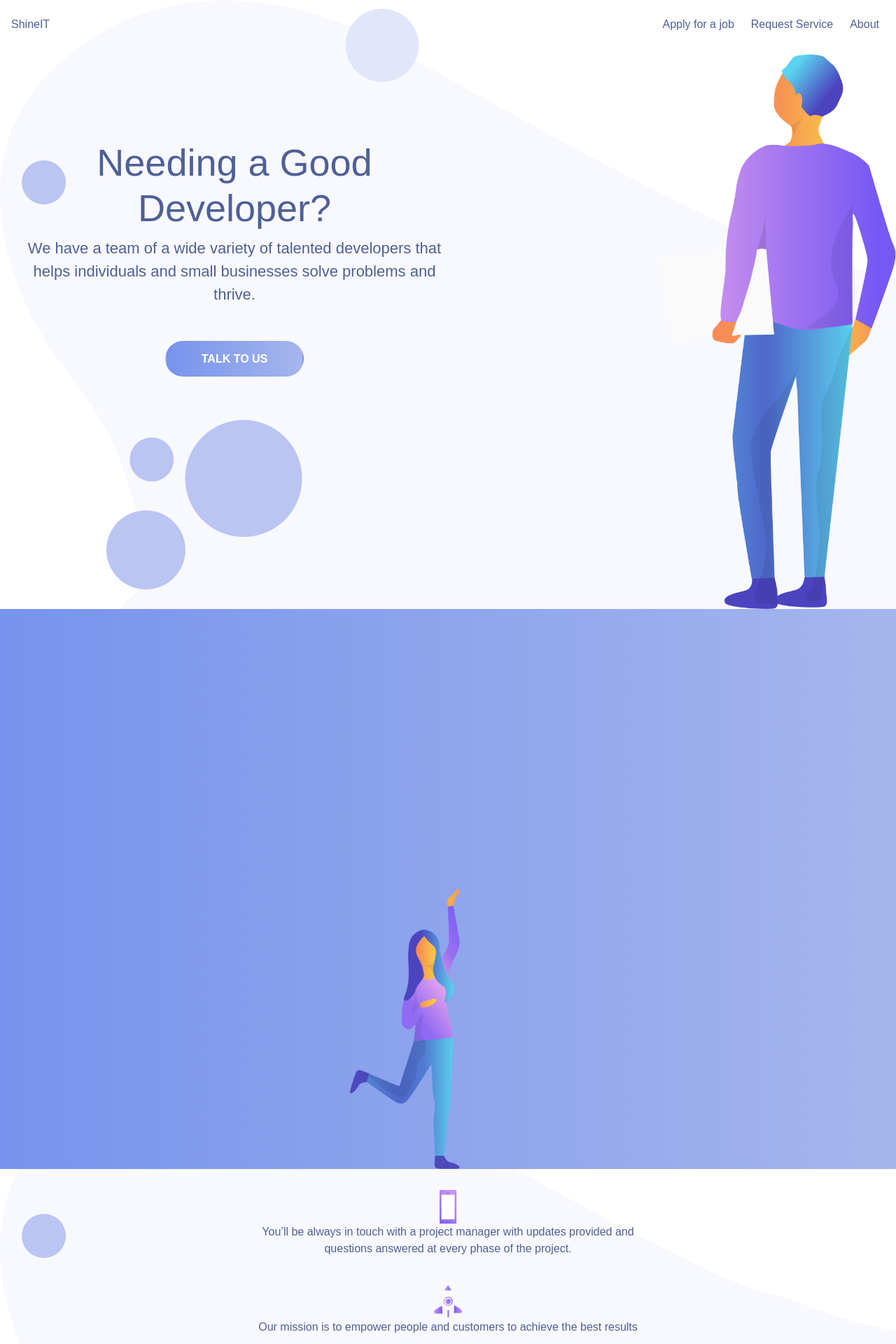
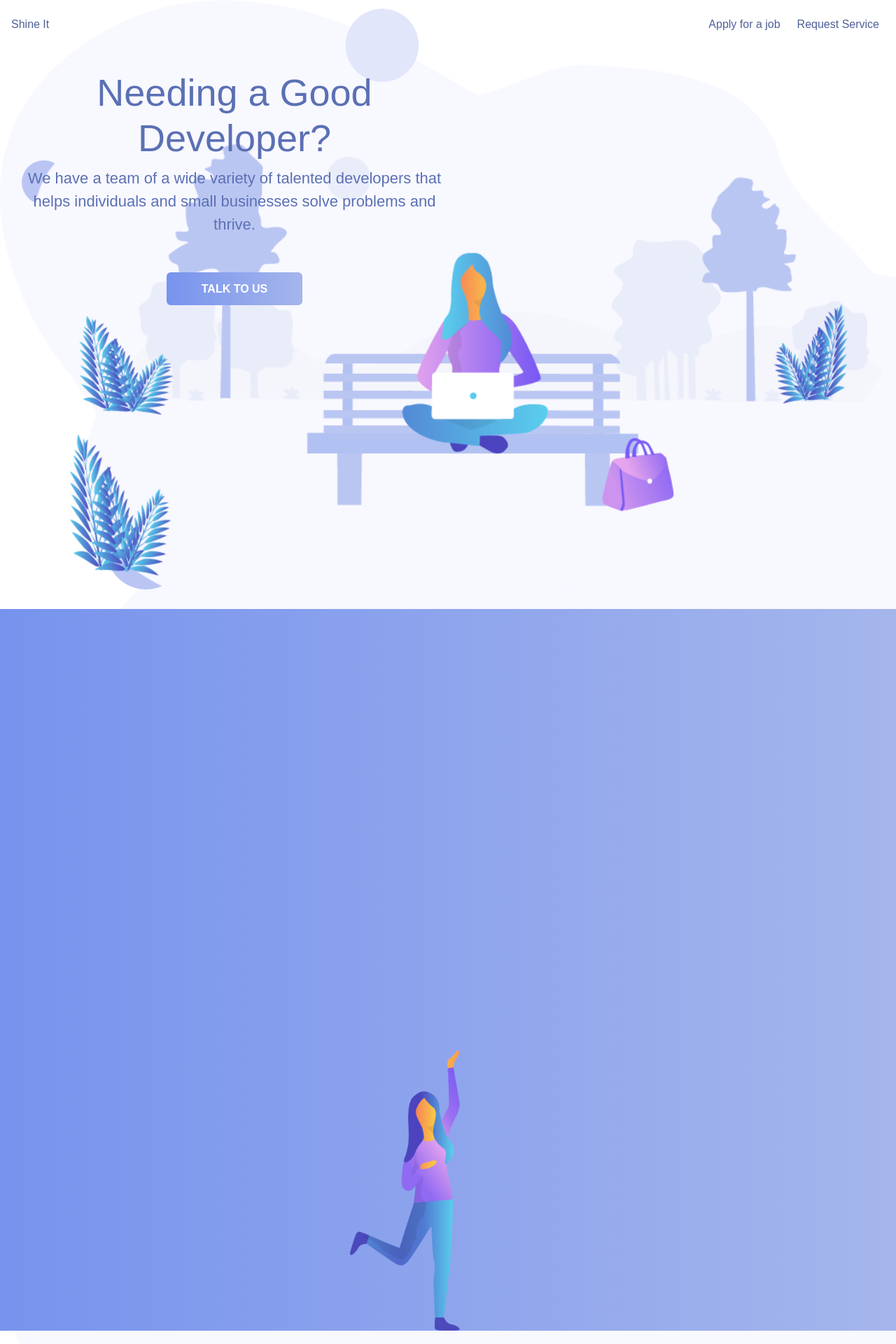
Before and after one commit to edilsongudo/itsite, a Django app: page / in a window 1280 px wide. Shown: the top 1920 px of the page at 70% size. Run offline with Django 3.2, Linux system fonts and the light colour scheme; some libraries are stand-ins or nearby versions; some web fonts are replaced.

Commit message:
Major Design and SEO improvements

```diff
--- a/Site/Site/settings.py
+++ b/Site/Site/settings.py
@@ -25,7 +25,8 @@
 # SECURITY WARNING: don't run with debug turned on in production!
 DEBUG = True
 
-ALLOWED_HOSTS = ['localhost', '127.0.0.1', '192.168.43.143']
+ALLOWED_HOSTS = ['localhost', '127.0.0.1',
+                 '192.168.43.143', 'www.shineitpro.com']
 
 
 # Application definition
@@ -37,6 +38,7 @@
     'django.contrib.sessions',
     'django.contrib.messages',
     'django.contrib.staticfiles',
+    'django.contrib.sitemaps',
     'itsite',
     'crispy_forms',
     'phonenumber_field',
--- a/Site/itsite/models.py
+++ b/Site/itsite/models.py
@@ -10,9 +10,9 @@
     name = models.CharField(max_length=100)
     email = models.EmailField()
     phone = PhoneNumberField(default='')
-    linkedin_profile_url = models.URLField(
+    linkedin_url = models.CharField(
         max_length=100, blank=True, null=True)
-    github_profile_url = models.URLField(max_length=100, blank=True, null=True)
+    github_url = models.CharField(max_length=100, blank=True, null=True)
     cv = models.FileField(upload_to=f'cvs')
     date_submited = models.DateTimeField(default=timezone.now)
 
--- a/Site/itsite/static/itsite/css/styles.css
+++ b/Site/itsite/static/itsite/css/styles.css
@@ -27,7 +27,7 @@
   height: auto;
   font-family: "Circular", Arial, Helvetica, sans-serif;
   overflow-x: hidden;
-  color: #4F6096;
+  color: #5B70B4;
   background-image: url(../img/PNG/Backgrounds/bg2.png);
 }
 
@@ -69,7 +69,7 @@
 }
 
 .first-section {
-  background: url("../img/PNG/Characters/man with documents.png");
+  background: url(../img/PNG/Examples/bg8-2.png);
   background-repeat: no-repeat;
   background-size: contain;
   background-position: right;
@@ -134,10 +134,7 @@
 }
 
 .cta {
-  border: 2px solid transparent;
-  background-image: linear-gradient(90deg, #7793ED, #A5B6EC);
-  color: #fff;
-  border-radius: 36px;
+  border-radius: 6px;
   padding-right: 50px;
   padding-left: 50px;
   padding-top: 15px;
@@ -145,11 +142,32 @@
   font-weight: bold;
 }
 
-.cta:hover {
+.cta1 {
+  border: 2px solid #7793ED;
   background: transparent;
-  border-color: #7793ED;
+  box-shadow: 1px 1px 1px  #A5B6EC;
   color: #7793ED;
+}
+
+.cta1:hover {
+  border: none;
+  background-image: linear-gradient(90deg, #7793ED, #A5B6EC);
+  color: white;
   transition: 0.3s;
+}
+
+
+.cta2 {
+  border: none;
+  background-image: linear-gradient(90deg, #7793ED, #A5B6EC);
+  color: white;
+}
+
+.cta2:hover {
+  border: 2px solid #7793ED;
+  background: transparent;
+  box-shadow: 1px 1px 1px  #A5B6EC;
+  color: #7793ED;
 }
 
 
@@ -157,6 +175,11 @@
   .title-with-paragraph {
     max-width: 70%;
   }
+
+.first-section {
+  /*background: none;
+*/  font-weight: bold;
+}
 
 .feature {
   max-width: 60%;
@@ -262,3 +285,16 @@
     max-width: 90%;
   }
 }
+
+
+
+/*To remove inline css*/
+.first-section .section-content {
+  display: flex;
+  align-items: center;
+  justify-content: space-between;
+}
+
+.section-content2 img {
+  height: 48px;
+}
--- a/Site/itsite/templates/itsite/home.html
+++ b/Site/itsite/templates/itsite/home.html
@@ -1,7 +1,11 @@
 {% extends "itsite/index.html" %}
 
+    {% block meta %}
+        <meta name="description" content="Shineit is a software house that ignite the results of businesses with passion, shine and tech.">
+    {% endblock %}
+
     {% block title %}
-        <title>ShineIT - We create digital solutions for businesses</title>
+        <title>Shine it - We create digital solutions for businesses.</title>
     {% endblock %}
 
     {% block content %}
@@ -10,13 +14,13 @@
         <section class="section first-section">
 
 
-            <div class="section-content" style="display: flex; align-items: center; justify-content: space-between;">
-                <div class="title-with-paragraph" style="margin-top: 100px;">
+            <div class="section-content">
+                <div class="title-with-paragraph">
                     <h1 class="big-title">Needing a Good Developer?</h1>
                     <p class="paragraph">We have a team of a wide variety of talented developers that helps individuals and small businesses solve problems and thrive.</p>
                     <br>
                     <br>
-                    <a class="cta" href="{% url 'hire' %}">TALK TO US</a>
+                    <a class="cta cta2" href="{% url 'hire' %}">TALK TO US</a>
                     <br>
                     <br>
                     <br>
@@ -29,20 +33,29 @@
         <section class="section second-section">
             <div class="section-content">
                 <div class="features">
+                    <div class="feature" data-anime="right">
+                        <i class="fas fa-check"></i>
+                        <p class="paragraph">Our focus is on permanent communication with our costumer and constantly improving our processes to achieve the best results.</p>
+                    </div>
                     <div class="feature" data-anime="left">
                         <i class="fas fa-check"></i>
-                        <h5>High Quality</h5>
-                        <p class="paragraph">We are perfectionists in every thing we do.</p>
+                        <p class="paragraph">We understand that we need to pick the best solution accordingly to your present and future needs and that software is a living entity and needs to scale as your business grows.</p>
                     </div>
                     <div class="feature" data-anime="right">
-                        <i class="fas fa-hands-helping"></i>
-                        <h5>Amazing Support</h5>
-                        <p class="paragraph">We give long term support for our clients.</p>
+                        <i class="fas fa-check"></i>
+                        <p class="paragraph">We are proud of giving amazing support, not just for big companies but focus on small businesses and individuals too.</p>
                     </div>
                     <div class="feature" data-anime="left">
-                        <i class="fas fa-chart-line"></i>
-                        <h5>For small businesses</h5>
-                        <p class="paragraph">Our primarily focus are small businesses and individuals.</p>
+                        <i class="fas fa-check"></i>
+                        <p class="paragraph">We understand that businesses need traffic and websites need to be optimized to rank high in search engines.</p>
+                    </div>
+                    <div class="feature" data-anime="right">
+                        <i class="fas fa-check"></i>
+                        <p class="paragraph">We understand the importance of quality content in a website, not just for SEO optimization but for converting clients and improving results. We have teams of talented content writers and digital marketers that work along with our developer teams to deliver better solutions.</p>
+                    </div>
+                    <div class="feature" data-anime="left">
+                        <i class="fas fa-check"></i>
+                        <p class="paragraph">We know the importance of cybersecurity. With that in mind we make our softwares as solid as we can.</p>
                     </div>
                 </div>
             </div>
@@ -53,8 +66,8 @@
                 <div class="section-content2" data-anime="left">
                     <h2>About Us</h2>
                     <p>
-                        We are a multidisciplinary software house from Lisbon.
-                        We want to create a spark in IT and ignite the results of our clients with the power of tech.
+                        We are a multidisciplinary software house with driven collaborates that like to work togheter to always bring the best product possible.
+                        Our goal is to ignite the results of our clients with the power of tech let, and our spark in IT.
                     </p>
                 </div>
             </div>
@@ -62,15 +75,25 @@
 
         <section class="section fitht-section">
             <div class="section-content">
-                <div class="section-content2">
-                    <img src="../../static/itsite/img/PNG/Objects/phone.png" style="height: 48px;">
+                <div class="section-content2" data-anime="right">
+                    <img src="../../static/itsite/img/PNG/Objects/tools.png">
                     <p>
-                        You’ll be always in touch with a project manager with updates provided and questions answered at every phase of the project.
+                        We like to create things with good functionality. But what we enjoy even more is creating those things with a beautiful UI/UX, that users like to see.
                     </p>
                     <br>
-                    <img src="../../static/itsite/img/PNG/Objects/rocket.png" style="height: 48px;">
-                    <p>Our mission is to empower people and customers to achieve the best results</p>
+
+                    <img src="../../static/itsite/img/PNG/Objects/phone.png">
+                    <p>
+                        As our costumer you’ll be always in touch with us with updates provided and questions answered during all stages of development.
+                    </p>
                     <br>
+
+                    <img src="../../static/itsite/img/PNG/Objects/rocket.png">
+                    <p>
+                        Our mission is to empower people and customers to achieve the best results.
+                    </p>
+                    <br>
+
                 </div>
 
             </div>
@@ -80,8 +103,8 @@
             <div class="section-content">
                 <div class="section-content2" data-anime>
                     <h3>A wide variety of technologies</h3>
-                    <p style="margin-bottom: 20px;"><span id="stacks">Python</span></p>
-                    <a class="cta" href="{% url 'hire' %}">TALK TO US</a>
+                    <p><span id="stacks">Python</span></p>
+                    <a class="cta cta2" href="{% url 'hire' %}">TALK TO US</a>
                 </div>
             </div>
         </section>
--- a/Site/itsite/templates/itsite/index.html
+++ b/Site/itsite/templates/itsite/index.html
@@ -5,26 +5,17 @@
 <head>
     <meta charset="utf-8">
     <meta name="viewport" content="width=device-width, initial-scale=1, shrink-to-fit=no">
-    <meta name="description" content="">
     <meta http-equiv="X-UA-Compatible" content="ie=edge">
 
-    <!-- SEO Meta Tags -->
-    <meta name="description" content="Shineit is a software house that ignite the results of businesses with passion, shine and tech.">
-    <meta name="author" content="ShineIT">
-
-    <!-- OG Meta Tags to improve the way the post looks when you share the page on Facebook, Twitter, LinkedIn -->
-    <meta property="og:site_name" content="Shineit" /> <!-- website name -->
-    <meta property="og:site" content="" /> <!-- website link -->
-    <meta property="og:title" content=""/> <!-- title shown in the actual shared post -->
-    <meta property="og:description" content="" /> <!-- description shown in the actual shared post -->
-    <meta property="og:image" content="" /> <!-- image link, make sure it's jpg -->
-    <meta property="og:url" content="" /> <!-- where do you want your post to link to -->
-    <meta name="twitter:card" content="summary_large_image"> <!-- to have large image post format in Twitter -->
+    {% block meta %}
+    {% endblock %}
+    <meta property="og:image" content="../../static/itsite/img/bg13-1.jpg" /> <!-- image link, make sure it's jpg -->
 
     <link rel="icon" type="image/png" href="../../static/itsite/img/FAVICON/favicon-16x16.png" />
 
     {% block title %}
     {% endblock %}
+
     <link rel="stylesheet" href="../../static/itsite/css/bootstrap.min.css">
     <link rel="stylesheet" href="https://use.fontawesome.com/releases/v5.8.1/css/all.css" integrity="sha384-50oBUHEmvpQ+1lW4y57PTFmhCaXp0ML5d60M1M7uH2+nqUivzIebhndOJK28anvf" crossorigin="anonymous">
     <link rel="stylesheet" href="../../static/itsite/css/navbar.css">
@@ -39,7 +30,7 @@
 
         <!-- HEADER -->
           <header id="header">
-            <a id="logo" href="{% url 'home' %}">ShineIT</a>
+            <a id="logo" href="{% url 'home' %}">Shine It</a>
             <nav id="nav">
               <button aria-label="Abrir Menu" id="btn-mobile" aria-haspopup="true" aria-controls="menu" aria-expanded="false">
                 <span id="hamburger"></span>
@@ -47,7 +38,7 @@
               <ul id="menu" role="menu">
                 <li><a href="{% url 'apply' %}">Apply for a job</a></li>
                 <li><a href="{% url 'hire' %}">Request Service</a></li>
-                <li><a href="/">About</a></li>
+                <!-- <li><a href="/">About</a></li> -->
               </ul>
             </nav>
           </header>
--- a/Site/itsite/templates/itsite/jobs.html
+++ b/Site/itsite/templates/itsite/jobs.html
@@ -1,4 +1,8 @@
 {% extends 'itsite/index.html' %}
+
+{% block meta %}
+    <meta name="robots" content="noindex">
+{% endblock %}
 
 {% block title %}
     <title>ShineIT - Jobs</title>
--- a/Site/itsite/urls.py
+++ b/Site/itsite/urls.py
@@ -1,5 +1,11 @@
 from django.urls import path
 from itsite.views import *
+from django.contrib.sitemaps.views import sitemap
+from itsite.sitemaps import StaticViewSitemap
+
+sitemaps = {
+    'static': StaticViewSitemap
+}
 
 urlpatterns = [
     path('', home, name="home"),
@@ -8,6 +14,7 @@
     path('thankyou/', thankyou, name="thankyou"),
     path('jobs/', jobs, name="jobs"),
     path('calc/', calculator, name="calculator"),
+    path('sitemap.xml', sitemap, {'sitemaps': sitemaps})
 ]
 
 
```
Also changed, not shown: Site/itsite/sitemaps.py (added, +11 -0 lines), Site/itsite/templates/itsite/apply.html (+6 -2 lines), Site/itsite/templates/itsite/calculator.html (+6 -2 lines), Site/itsite/templates/itsite/hire.html (+6 -2 lines), Site/itsite/templates/itsite/thankyou.html (+6 -1 lines), Site/db.sqlite3, Site/itsite/migrations/0008_auto_20210607_0102.py (added), Site/itsite/static/itsite/img/bg13-1.jpg (added).
